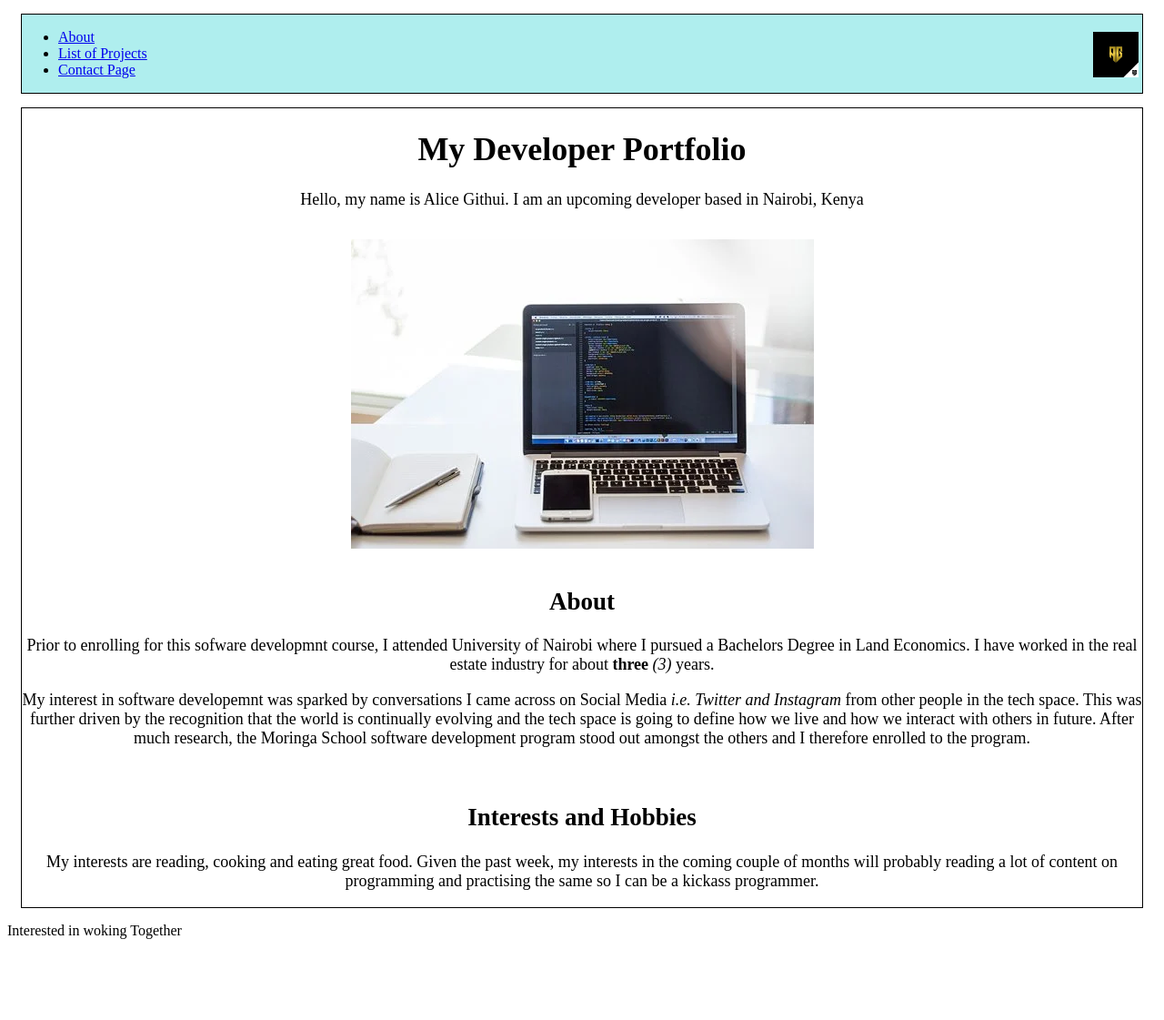
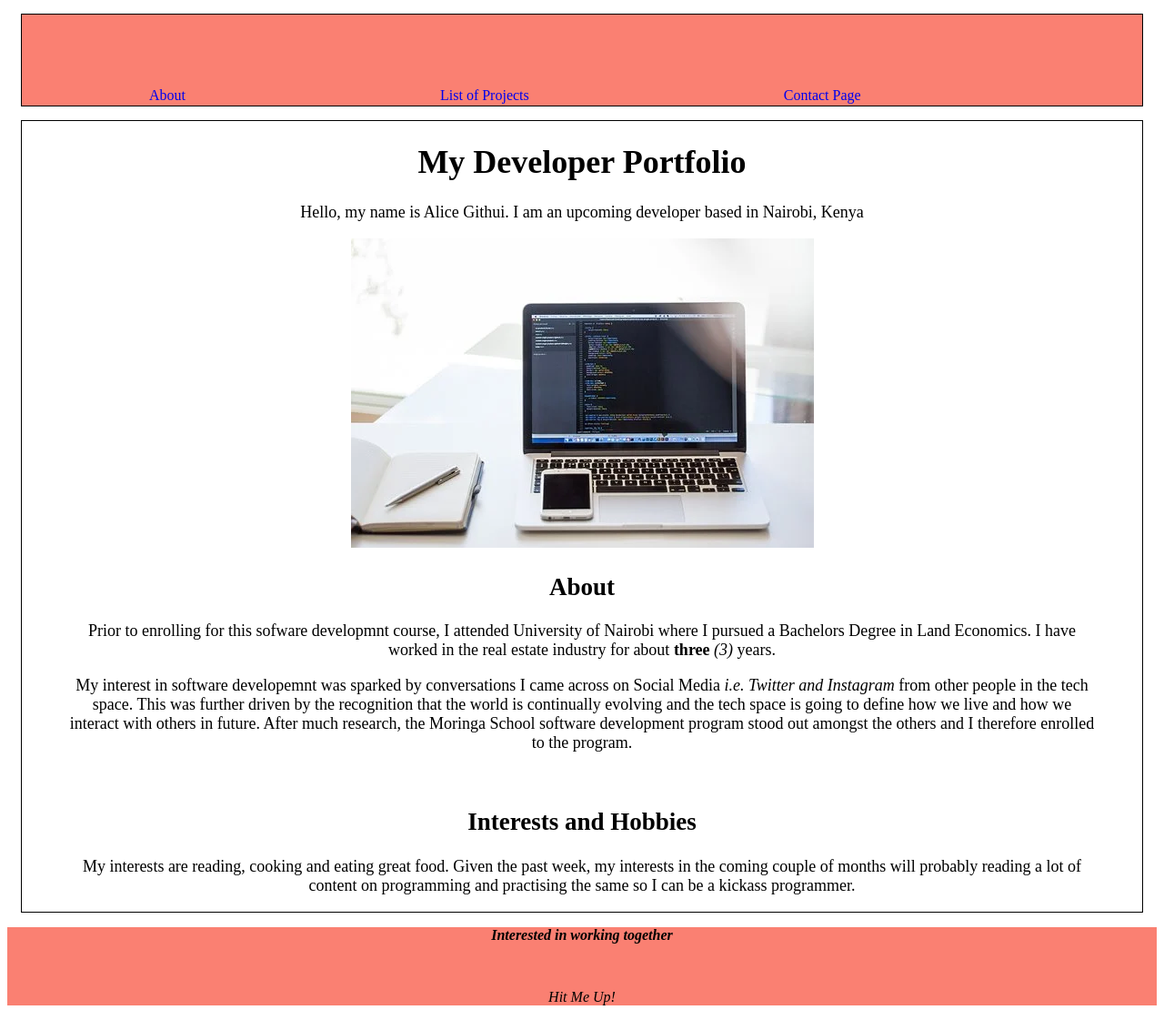
Before and after one commit to Alice-Githui/Developer-s-Portfolio-Landing-Page, a plain HTML site: page portfolio-landing-page.html in a window 1280 px wide. Shown: the whole page at 91% size. Before the commit the page ends 1048 px from the top, so only its background shows below. Drawn offline with Linux system fonts and the light colour scheme.

Commit message:
Add and style the navigation bar

```diff
--- a/CSS/style.css
+++ b/CSS/style.css
@@ -5,23 +5,57 @@
     text-align: center;
     margin: 15px;
     border: black 1px solid;
+    padding: 0px 50px;
 }
-img{
+
+header{
+    width: auto;
+    height: 100px;
+    background-color: salmon;
+    border: black 1px solid;
     margin: 15px;
+}
+
+.header{
+    font-size: medium;
+    font-style: normal;
+    margin: 10px;
 
 }
 
-.header{
-    background-color: paleturquoise;
-    font-size: medium;
-    font-style: normal;
-    margin: 15px;
-    border: solid black 1px;
+footer{
+    background-color: salmon;
+    font-style: italic;
+    text-align: center;
 }
-.logo{
+
+header ul{
+    margin: 0px;
+    padding: 0px;
+    list-style: none;
+}
+
+header li{
+    float: left;
+    margin-right: 150px;
+    margin-left: 130px;
+    padding-top: 70px;
+
+}
+
+header a{
+    text-decoration: none;
+}
+
+header a:hover{
+    background-color: grey;
+    font-size: 18px;
+}
+
+/* .logo{
     float: right;
-    width: 50px;
-    height: 50px;
+    width: 30px;
+    height: 30px;
     padding: 5px;
 
-}
+}  */
--- a/portfolio-landing-page.html
+++ b/portfolio-landing-page.html
@@ -9,7 +9,7 @@
 </head>
 <body>
         <header>
-            <img class="logo" src="Images/AGlogo.jpg" alt="Website logo">
+            <!-- <img class="logo" src="Images/AGlogo.jpg" alt="Website logo"> -->
             <div class= "header">
              <ul>
                 <li><a href="portfolio-landing-page.html">About</a></li>
@@ -18,6 +18,7 @@
              </ul>
             </div>
         </header>
+
     <div class="about">
         <h1>My Developer Portfolio</h1>
         <p>Hello, my name is Alice Githui. I am an upcoming developer based in Nairobi, Kenya</p>
@@ -40,7 +41,9 @@
     </div>
     <div class ="footer">
         <footer>
-            <p>Interested in woking Together</p>
+            <p><strong><em>Interested in working together</em></strong><p>
+                <br>
+                <p><em>Hit Me Up!</em></p>
 
         </footer>
     </div>
```
